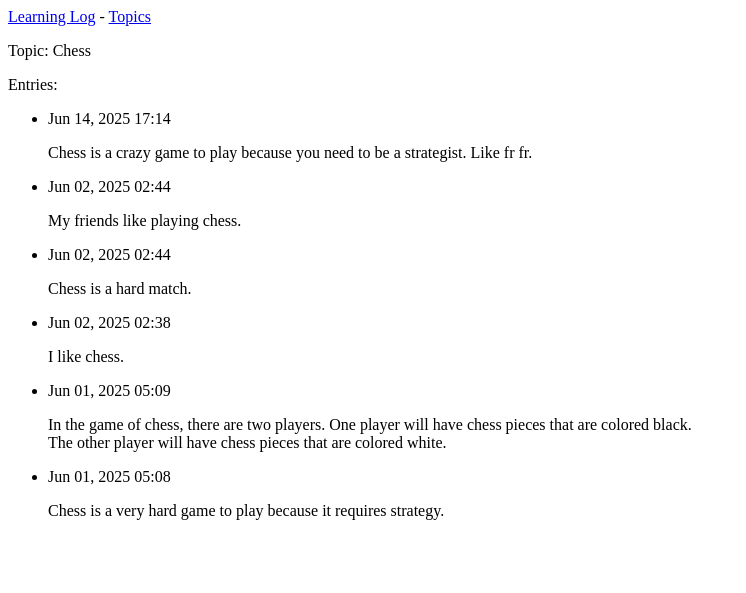
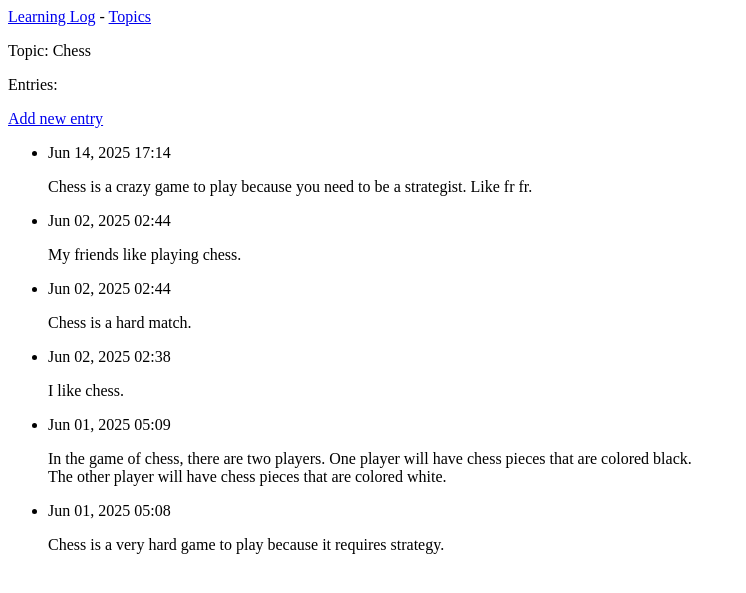
Before and after one commit to michaeltaufa/Learning-Log, a Django app: page /topics/1 in a window 1280 px wide. Shown: the top 593 px of the page, without its empty margins (0-746 px from the left). Run offline with Django 5.2, Linux system fonts and the light colour scheme; data comes from the database, SQL or seed files in the repository; both versions use the stored data as it was after the commit.

Commit message:
Updated files.

```diff
--- a/learning_logs/models.py
+++ b/learning_logs/models.py
@@ -8,8 +8,6 @@ class Topic(models.Model):
 
     def __str__(self):
         return self.text
-
-
 
 class Entry(models.Model):
     topic = models.ForeignKey(Topic, on_delete=models.CASCADE)
--- a/learning_logs/templates/learning_logs/topic.html
+++ b/learning_logs/templates/learning_logs/topic.html
@@ -5,6 +5,10 @@
   <p>Topic: {{ topic.text }}</p>
 
   <p>Entries:</p>
+  <p>
+    <a href="{% url 'learning_logs:new_entry' topic.id %}">Add new entry</a>
+  </p>
+
   <ul>
     {% for entry in entries %}
       <li>
--- a/learning_logs/templates/learning_logs/topics.html
+++ b/learning_logs/templates/learning_logs/topics.html
@@ -15,4 +15,6 @@
     {% endfor %}
   </ul>
 
+  <a href="{% url 'learning_logs:new_topic' %}">Add a new topic</a>
+
 {% endblock content %}
--- a/learning_logs/urls.py
+++ b/learning_logs/urls.py
@@ -13,5 +13,12 @@ urlpatterns = [
         path('topics/', views.topics, name='topics'),
 
         # Detail for single Topic page:
+        # NOTE: <int:topic_id>
         path('topics/<int:topic_id>', views.topic, name='topic'),
+
+        # Page for adding a new topic:
+        path('new_topic/', views.new_topic, name='new_topic'),
+
+        # Path for adding a new entry:
+        path('new_entry/<int:topic_id>/', views.new_entry, name='new_entry'),
 ]
--- a/learning_logs/views.py
+++ b/learning_logs/views.py
@@ -1,6 +1,7 @@
-from django.shortcuts import render
+from django.shortcuts import render, redirect
 
 from .models import Topic
+from .forms import TopicForm, EntryForm
 
 # Create your views here.
 
@@ -20,3 +21,42 @@ def topic(request, topic_id):
     entries = topic.entry_set.order_by('-date_added')
     context = {'topic': topic, 'entries': entries}
     return render(request, 'learning_logs/topic.html', context)
+
+def new_topic(request):
+    """Add a new topic"""
+    if request.method != 'POST':
+        # No data submitted; create a blank form.
+        form = TopicForm()
+
+    else:
+        # POST data submitted; process data.
+        form = TopicForm(data=request.POST)
+
+        if form.is_valid():
+            form.save()
+            return redirect('learning_logs:topics')
+
+    # Display a blank or invalid form.
+    context = {'form': form}
+    return render(request, 'learning_logs/new_topic.html', context)
+
+def new_entry(request, topic_id):
+    """Add a new entry for a particular topic"""
+    topic = Topic.objects.get(id=topic_id)
+
+    if request.method != 'POST':
+        """ No data submitted; create a blank form"""
+        form = EntryForm()
+
+    else:
+        # POST data submitted; process data
+        form = EntryForm(data=request.POST)
+        if form.is_valid():
+            new_entry = form.save(commit=False)
+            new_entry.topic = topic
+            new_entry.save()
+            return redirect('learning_logs:topic', topic_id=topic_id)
+
+    # Display a blank or invalid form.
+    context = {'topic': topic, 'form': form}
+    return render(request, 'learning_logs/new_entry.html', context)
```
Also changed, not shown: learning_logs/forms.py (added, +17 -0 lines), learning_logs/templates/learning_logs/new_entry.html (added, +13 -0 lines), learning_logs/templates/learning_logs/new_topic.html (added, +12 -0 lines), db.sqlite3.
